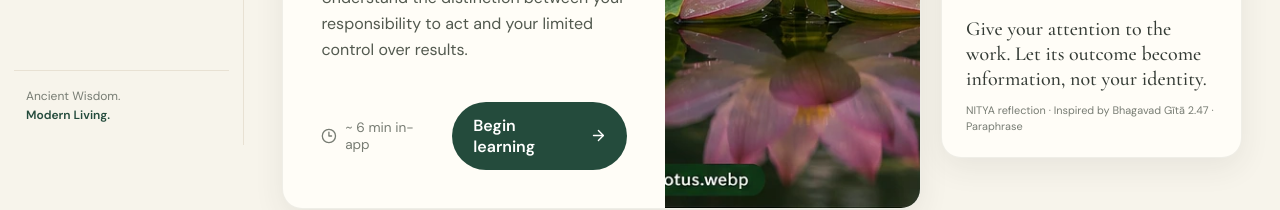
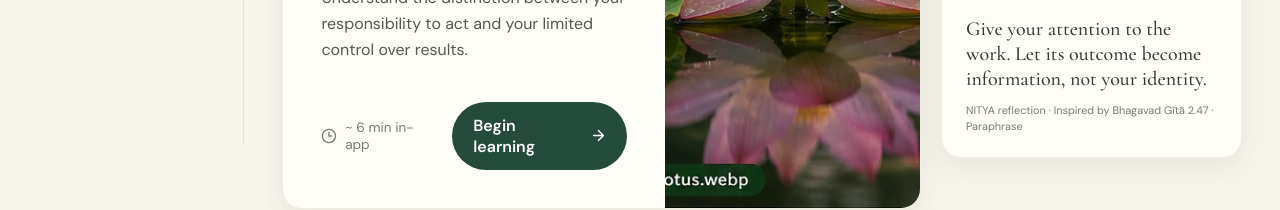
Before and after one commit to rskr28/Nitya, a React (Vite) app: page / in a window 1280 px wide. Shown: the part 655-865 px from the top of the page. Built offline with nearby package versions, Linux system fonts and the light colour scheme.

Commit message:
Remove duplicate tagline below full sidebar logo

```diff
--- a/src/components/Sidebar/index.tsx
+++ b/src/components/Sidebar/index.tsx
@@ -40,10 +40,6 @@ export default function Sidebar() {
           </NavLink>
         ))}
       </nav>
-      <div className="sidebar__bottom">
-        <span>Ancient Wisdom.</span>
-        <strong>Modern Living.</strong>
-      </div>
     </aside>
   );
 }
```
